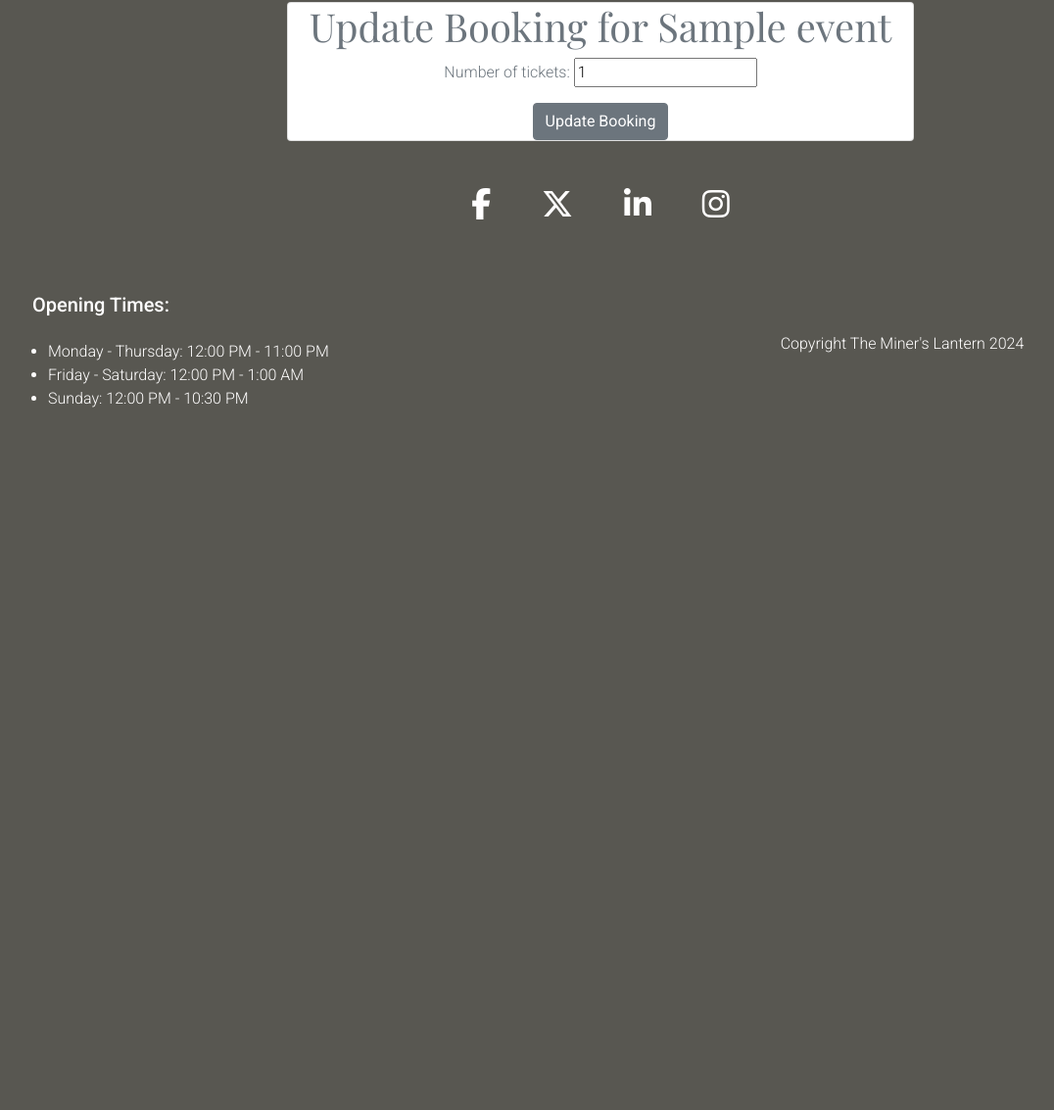
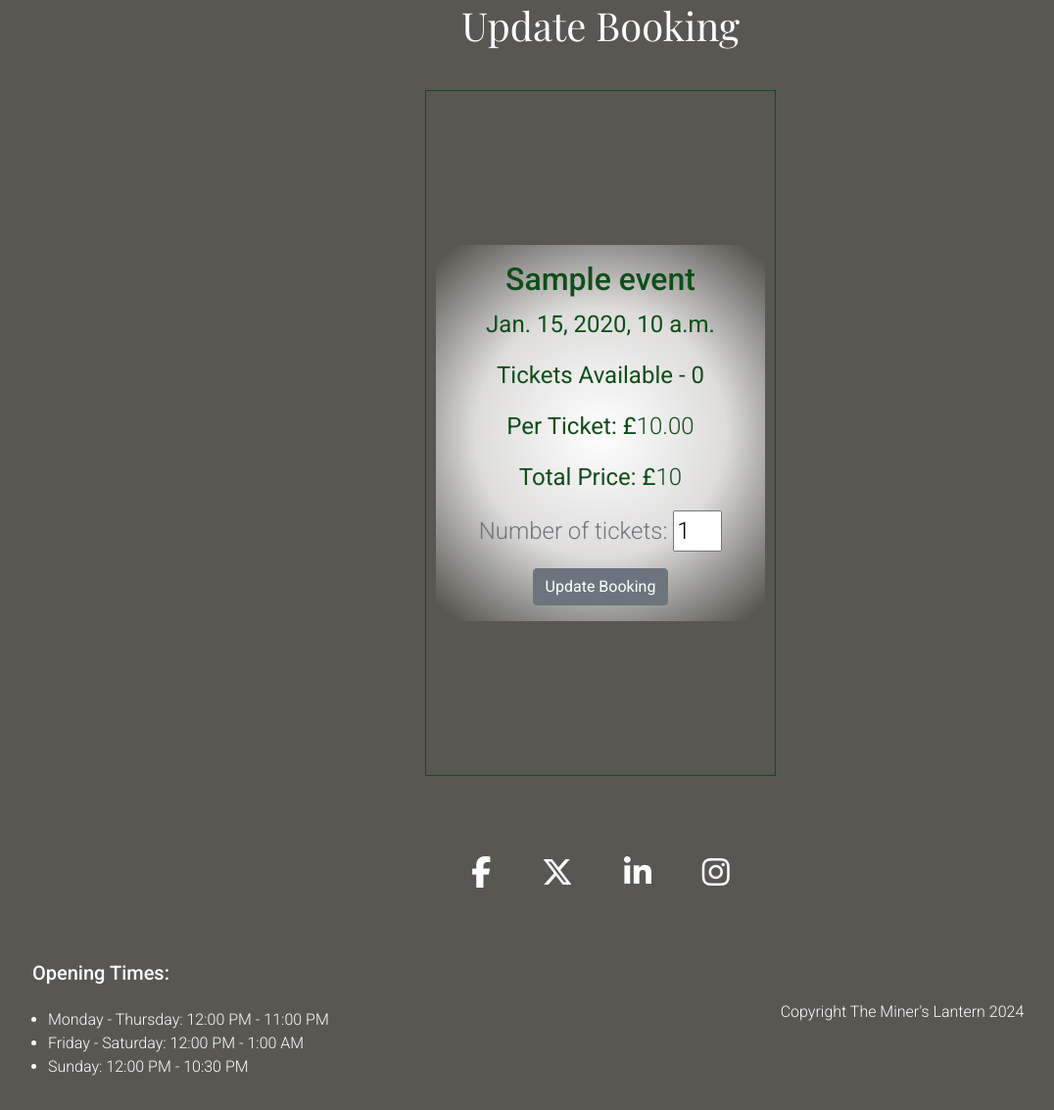
Before and after one commit to surfdemon/theater-booking-system, a Django app: page /bookings/update/1/ in a window 1280 px wide. Shown: the part 144-1277 px from the top of the page at 98% size, without its empty margins (27-1103 px from the left). Before the commit the page ends 560 px from the top, so only its background shows below. Run offline with Django 4.2, Linux system fonts and the light colour scheme; a user stored in the database is signed in; tables that the repository leaves empty hold one stand-in row (values such as "Sample post"); some libraries are stand-ins or nearby versions; some web fonts are replaced.

Commit message:
Add: image and new styling to booking and update booking page

```diff
--- a/event/static/event/css/events.css
+++ b/event/static/event/css/events.css
@@ -95,9 +95,6 @@ a:has(.page-next) , a:has(.page-previous) {
     display: flex;
     justify-content: space-evenly;
 }
-.update-booking-link {
-
+#id_numberOfTickets {
+    width: 50px;
 }
-.delete-booking-button {
-
-}
--- a/event/static/event/js/event.js
+++ b/event/static/event/js/event.js
@@ -2,8 +2,35 @@
 console.log('started event.js');
 
 // Calculate total price for tickets
-const calculateTotalPrice = (price) => {
-    const tickets = document.getElementById('number_of_tickets').value;
+const calculateTotalPrice = (tickets, price) => {
     const totalPrice = tickets * parseFloat(price);
     document.getElementById('totalPrice').innerText = totalPrice;
 }
+
+
+
+document.addEventListener('DOMContentLoaded', () => {
+    const updateTickets = document.getElementById('id_numberOfTickets');
+    if (updateTickets) {
+        const price = document.getElementById('price').innerText;
+        const totalPrice = updateTickets.value * parseFloat(price);
+        calculateTotalPrice(updateTickets.value, price);
+
+        updateTickets.addEventListener('change', () => {
+            const totalPrice = updateTickets.value * parseFloat(price);
+            calculateTotalPrice(updateTickets.value, price);
+        });
+    }
+
+    const newTickets = document.getElementById('number_of_tickets');
+    if(newTickets) {
+        const price = document.getElementById('price').innerText;
+        const totalPrice = newTickets.value * parseFloat(price);
+        calculateTotalPrice(newTickets.value, price);
+
+        newTickets.addEventListener('change', () => {
+            const totalPrice = newTickets.value * parseFloat(price);
+            calculateTotalPrice(newTickets.value, price);
+        });
+    }
+});
--- a/event/templates/event/update_booking.html
+++ b/event/templates/event/update_booking.html
@@ -1,9 +1,24 @@
 {% extends "base.html" %}
+{% load static %}
 
 {% block content %}
-    <div class="d-flex justify-content-center align-items-center">
-        <div class="card" style="width: 50%;">
-            <h1 class="card-title text-secondary text-center">Update Booking for {{ booking.event.name }}</h1>
+<section>
+    <div class="container-fluid">
+        <div class="row">
+            <h1 class="text-center">Update Booking</h1>
+        </div>
+        <div class="row">
+            <div class="col-12">
+                <div class="row d-flex justify-content-evenly">
+                    <div class="col-md-4 p-4">
+                        <div class="card" style='background-image: url("{% if ' placeholder' in event.image.url %}{% static 'event/img/the-miners-lantern-logo.png' %}{% else %}{{ booking.event.image.url }}{% endif %}");'>
+                            <div>
+                                <div class="card-body">
+            <h2 class="card-title" >{{ booking.event.name }}</h2>
+            <p class="card-text">{{ booking.event.datetime }}</p>
+                                    <p class="card-text">Tickets Available - {{ booking.event.tickets_left }}</p>
+                                    <p class="card-text">Per Ticket: £<span id="price">{{ booking.event.price }}</span></p>
+                                    <p class="card-text">Total Price: £<span id="totalPrice">0</span></p>
             <form method="post" class="card-text text-secondary text-center errorlist">
             {% csrf_token %}
             {{ form.as_p }}
@@ -13,4 +28,16 @@
             </form>
         </div>
     </div>
+</div>
+</div>
+</div>
+</div>
+</div>
+</div>
+</section>
 {% endblock %}
+
+{% block extras %}
+<script src="{% static 'event/js/event.js' %}"></script>
+<link rel="stylesheet" href="{% static 'event/css/events.css' %}">
+{% endblock %}
```
Also changed, not shown: event/templates/event/book-event.html (+25 -13 lines).
